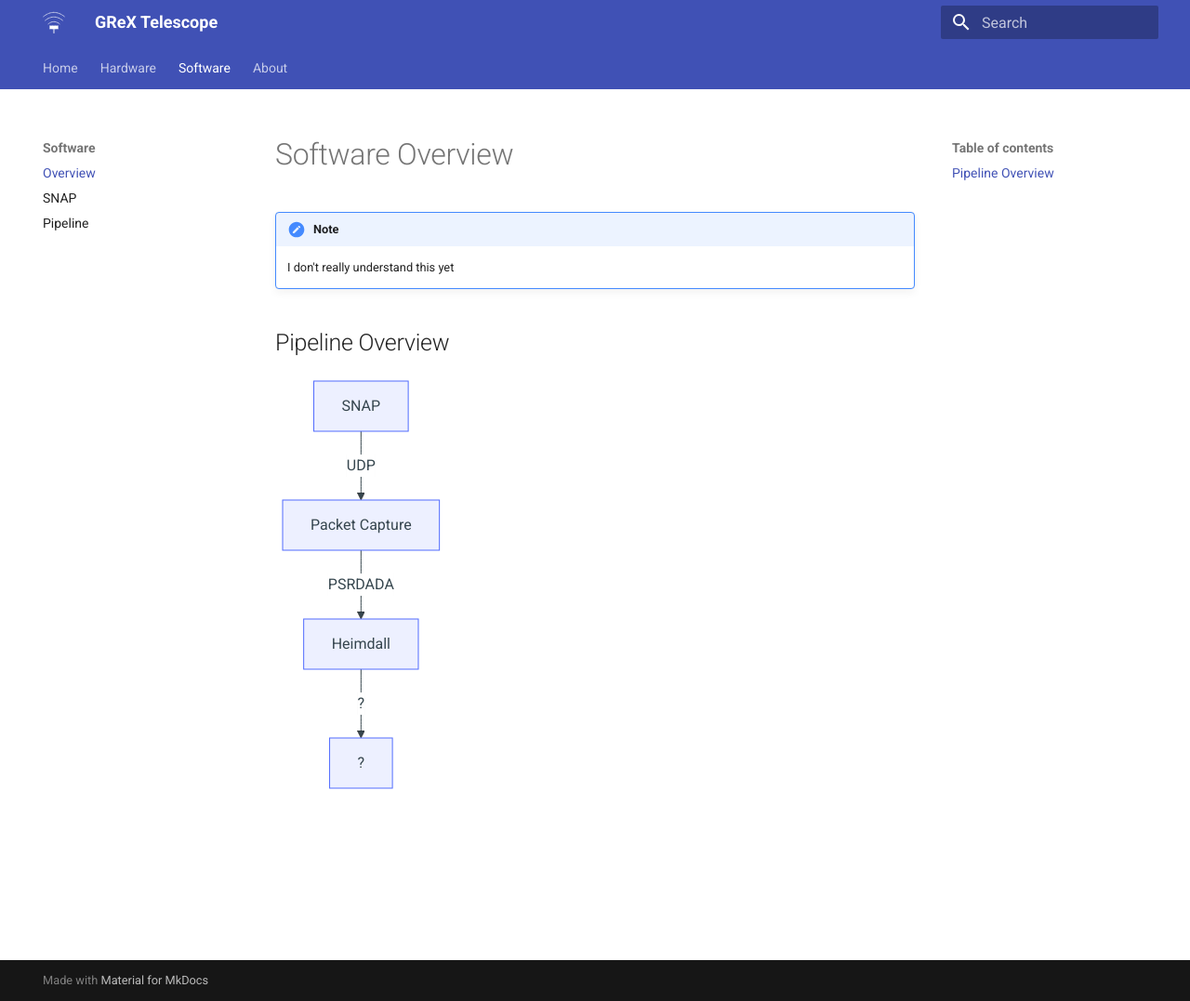
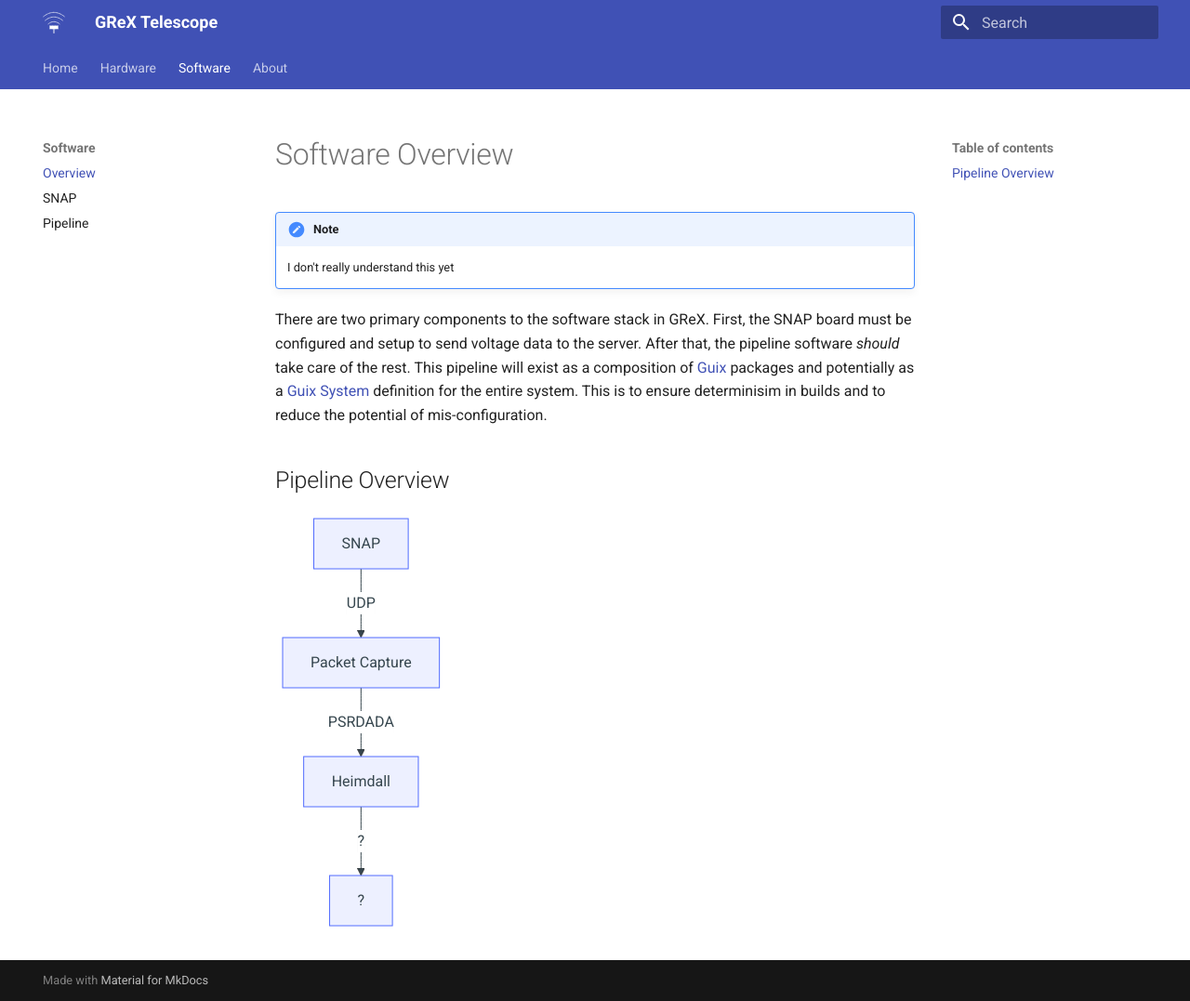
Before and after one commit to courtneyjkeeler/grex-telescope.github.io, an MkDocs documentation site: the page built from docs/software/overview.md, in a window 1280 px wide and 1077 px high. Shown: the whole window at 93% size. Built offline with MkDocs 1.6.1 and Material for MkDocs 9.7.7, drawn with Linux system fonts in a browser that asks for light colours.

Commit message:
Add more software text, guix

```diff
--- a/docs/software/overview.md
+++ b/docs/software/overview.md
@@ -3,6 +3,15 @@
 !!! note
 
     I don't really understand this yet
+
+There are two primary components to the software stack in GReX. First, the SNAP
+board must be configured and setup to send voltage data to the server. After
+that, the pipeline software _should_ take care of the rest. This pipeline will
+exist as a composition of [Guix](https://guix.gnu.org/) packages and potentially
+as a [Guix
+System](https://guix.gnu.org/manual/en/html_node/Invoking-guix-system.html)
+definition for the entire system. This is to ensure determinisim in builds and
+to reduce the potential of mis-configuration.
 
 ## Pipeline Overview
 
```
Also changed, not shown: docs/software/guix.md (added, +31 -0 lines).
